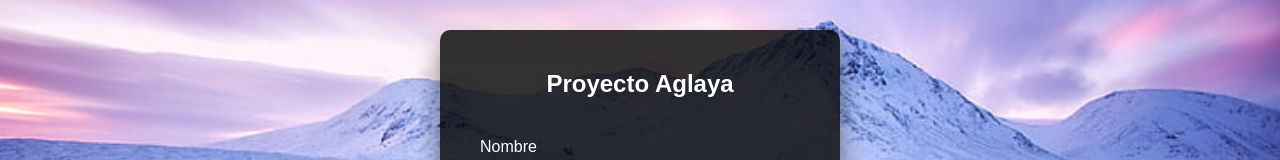
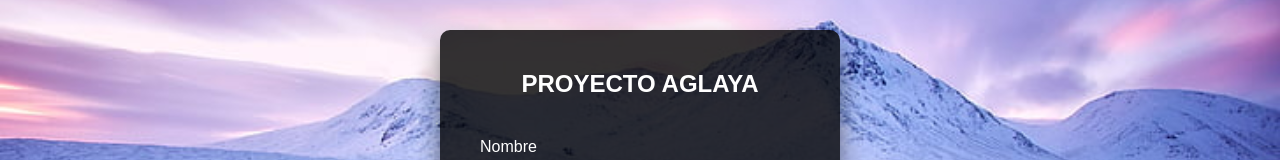
Before and after one commit to azzanalytics/Aglaya, a plain HTML site: page index.html in a window 1280 px wide. Shown: the part 164-324 px from the top of the page. Drawn offline with Linux system fonts and the light colour scheme.

Commit message:
cambio a mayusculas

```diff
--- a/index.html
+++ b/index.html
@@ -11,7 +11,7 @@
 
 <body>
     <div class="box">
-        <h2>Proyecto Aglaya</h2>
+        <h2>PROYECTO AGLAYA</h2>
         <form>
             <div class="inputBox">
                 <input type="text" name="" required="">
@@ -32,4 +32,5 @@
 
     </div>
 </body>
+
 </html>
```
